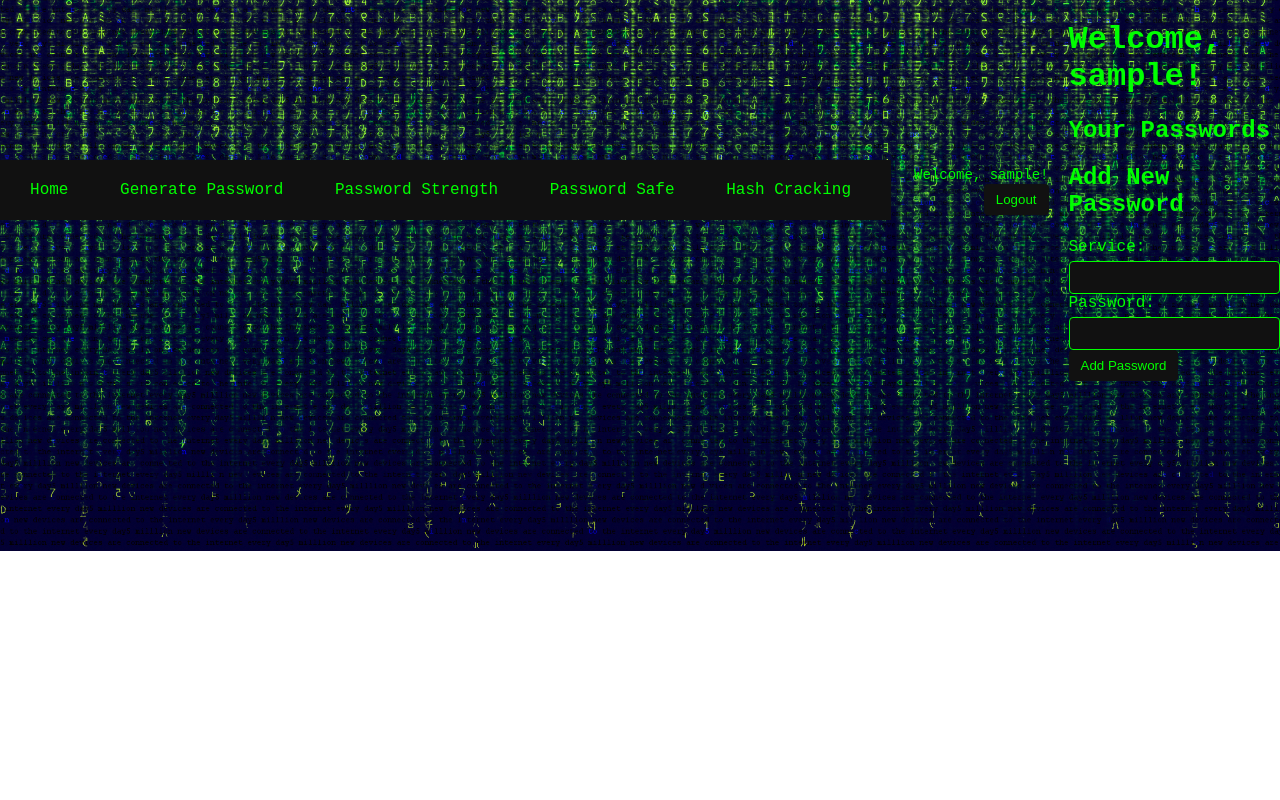
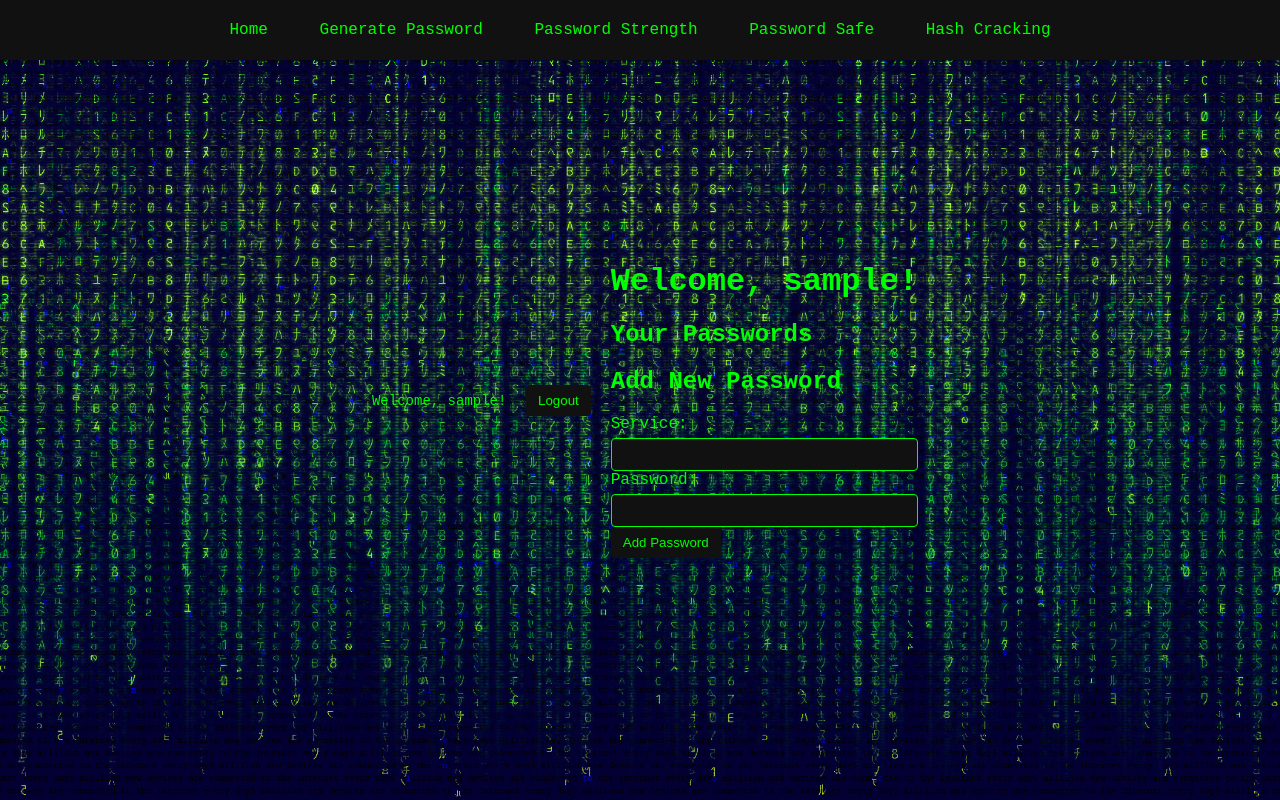
Before and after one commit to omarmalas/PM, a Flask app: page /dashboard/1 in a window 1280 px wide. Run offline with Flask 3, Linux system fonts and the light colour scheme; the visitor is signed in with stand-in values (Sample User, id 1); data that the repository does not hold is empty.

Commit message:
Update style.css

```diff
--- a/static/stylesheets/style.css
+++ b/static/stylesheets/style.css
@@ -4,23 +4,23 @@ body {
     font-family: 'Courier New', Courier, monospace;
     margin: 0;
     padding: 0;
-    position: center;
     display: flex;
     justify-content: center;
     align-items: center;
+    min-height: 100vh;
     background: url(1.png) no-repeat;
     background-position: center;
     background-size: cover;
-
 }
 
 .navbar {
     background-color: #111;
     padding: 10px;
     text-align: center;
-    position: center;
+    position: fixed; /* Set position to fixed */
     width: 100%;
-    padding-left: 0%;
+    top: 0; /* Position navbar at the top */
+    z-index: 1000; /* Set a higher z-index to ensure it's above other content */
 }
 
 .navbar a {
```
